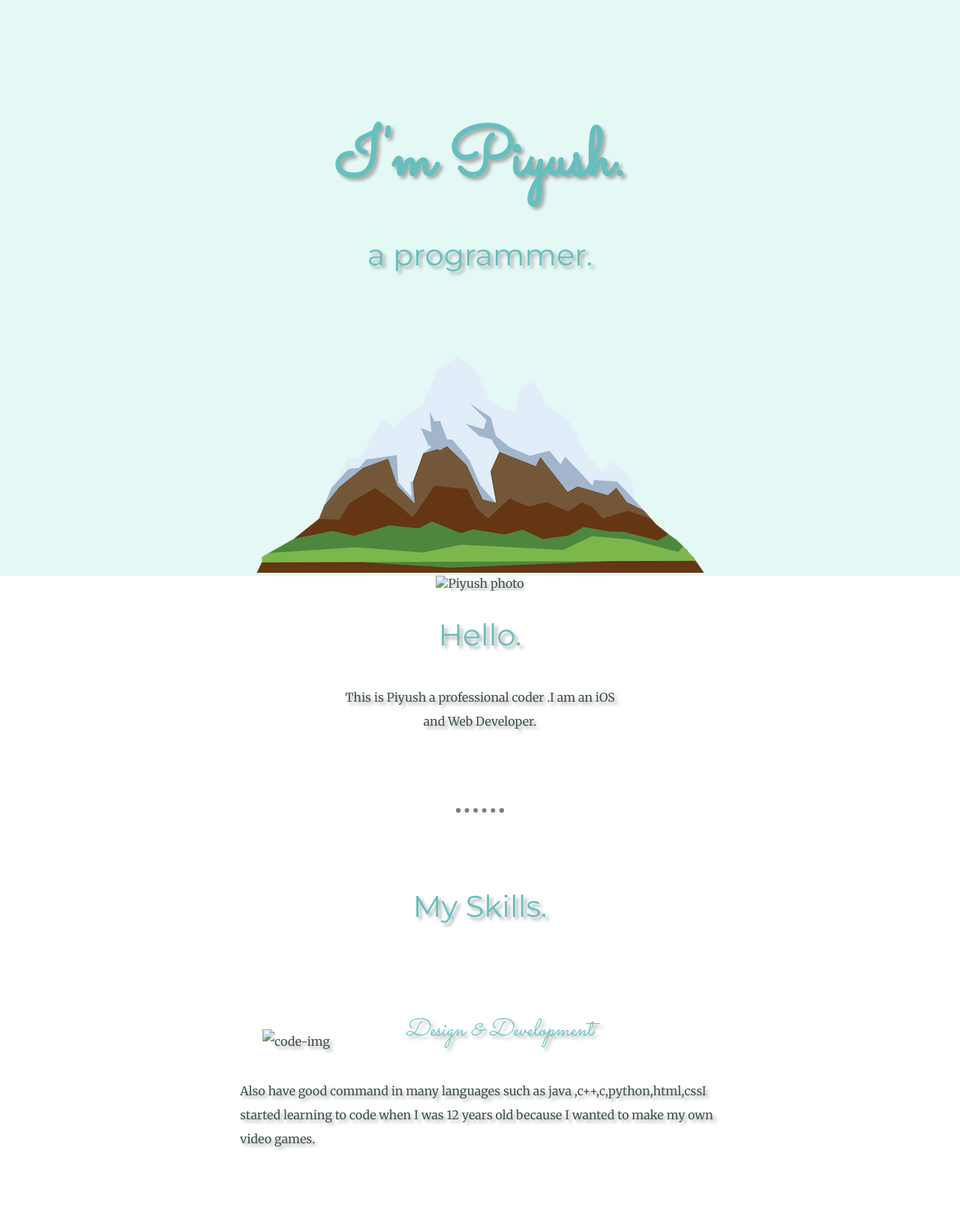
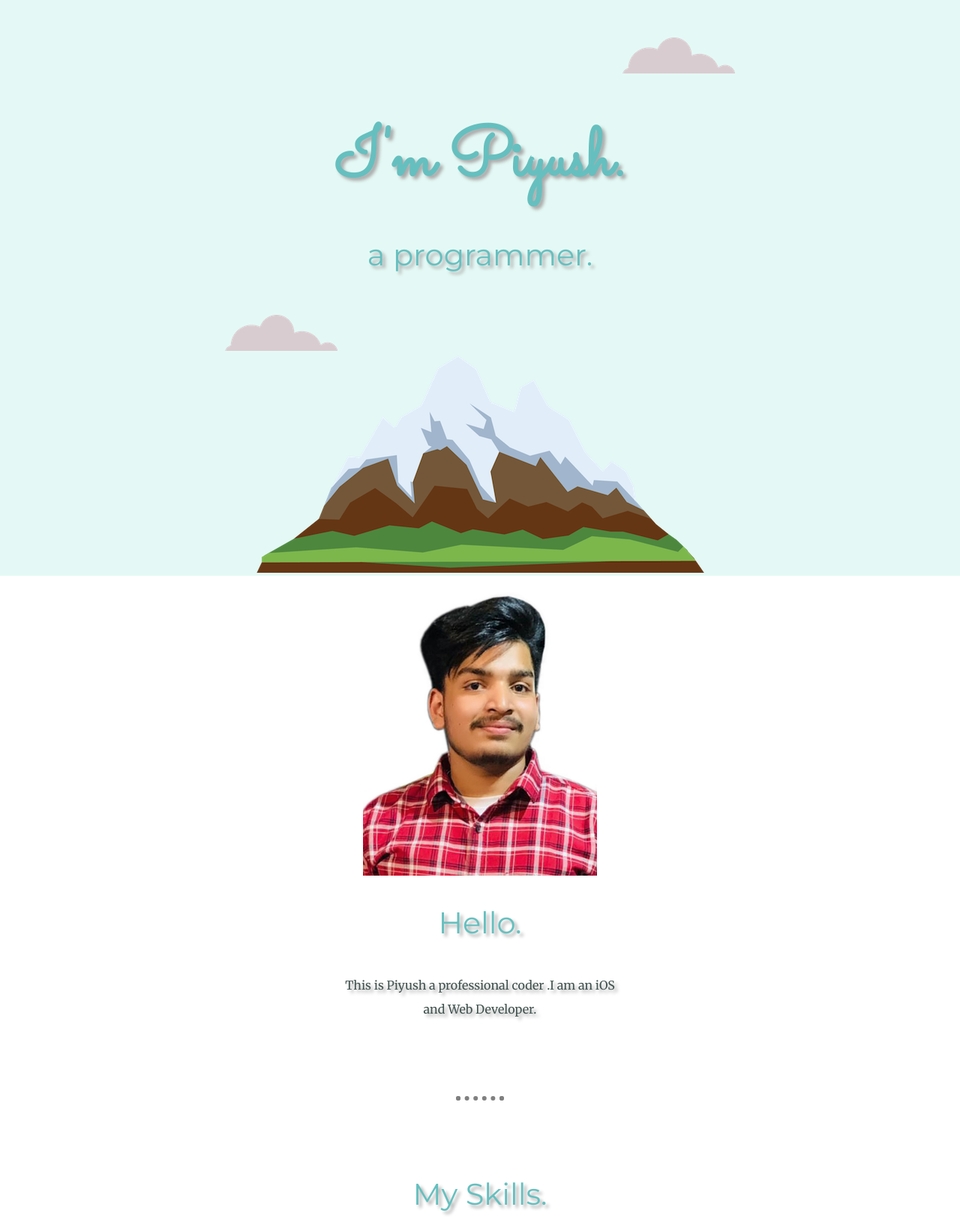
Before and after one commit to piyushgarg1304/webd, a plain HTML site: page index.html in a window 1280 px wide. Shown: the top 1630 px of the page at 75% size. Drawn offline with Linux system fonts and the light colour scheme; files that its build step writes are made by us from their sources; files whose address does not match are found by name.

Commit message:
update repository

```diff
--- a/index.html
+++ b/index.html
@@ -5,21 +5,21 @@
     <meta http-equiv="X-UA-Compatible" content="IE=edge">
     <meta name="viewport" content="width=device-width, initial-scale=1.0">
     <title>PIYUSH GARG</title>
-    <link rel="stylesheet" href="/css-styles/styles.css">
+    <link rel="stylesheet" href="/styles.css">
     <link href="https://fonts.googleapis.com/css?family=Merriweather|Montserrat|Sacramento" rel="stylesheet">
     <link rel="icon" href="/css-styles/favicon.ico">
 </head>
 <body>
     <div class="topcontainer">
-<img class="top-cloud" src="/css-styles/CSS - My Site Images/cloud.png" alt="">
+<img class="top-cloud" src="/CSS - My Site Images/cloud.png" alt="">
         <h1>I'm Piyush.</h1>
         <h2>a <span class="pro">pro</span>grammer.</h2>
-        <img class="bottom-cloud" src="/css-styles/CSS - My Site Images/cloud.png" alt="">
+        <img class="bottom-cloud" src="/CSS - My Site Images/cloud.png" alt="">
         <img src="/css-styles/CSS - My Site Images/mountain.png" alt="">
     </div>
     <div class="middle-container">
         <div class="profile">
-          <img src="/allfiles/Piyush garg.jpg" height="400px" alt="Piyush photo">
+          <img src="/Piyush garg.jpg" height="400px" alt="Piyush photo">
           <h2>Hello.</h2>
           <p class="intro">This is Piyush a professional coder .I am an iOS and Web Developer.</p>
         </div>
@@ -27,12 +27,12 @@
         <div class="skills">
           <h2>My Skills.</h2>
           <div class="skill-row">
-            <img class="skill" src="/css-styles/CSS - My Site Images/computer.png" alt="code-img" alt="">
+            <img class="skill" src="/CSS - My Site Images/computer.png" alt="code-img" alt="">
            <h3> Design & Development</h3>
             <p>Also have good command in many languages such as java ,c++,c,python,html,cssI started learning to code when I was 12 years old because I wanted to make my own video games.</p>
           </div>
           <div class="skill-row">
-            <img class="chilli" src="/css-styles/CSS - My Site Images/chillies.png" alt="">
+            <img class="chilli" src="s/CSS - My Site Images/chillies.png" alt="">
             <h3>Hot Wings challenge</h3>
             <p>I love to do hot chilly challenges But my best skill is actually in eating hot wings .</p>
           </div>
```
